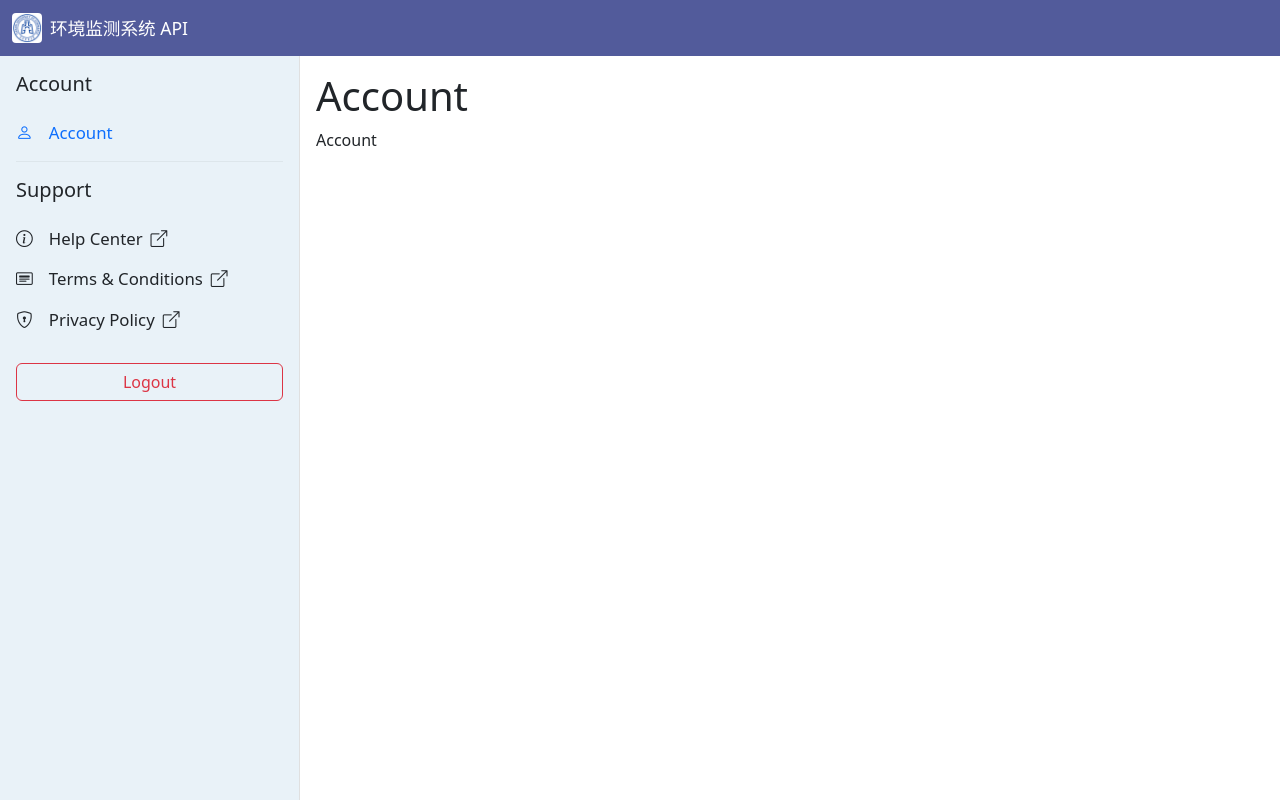
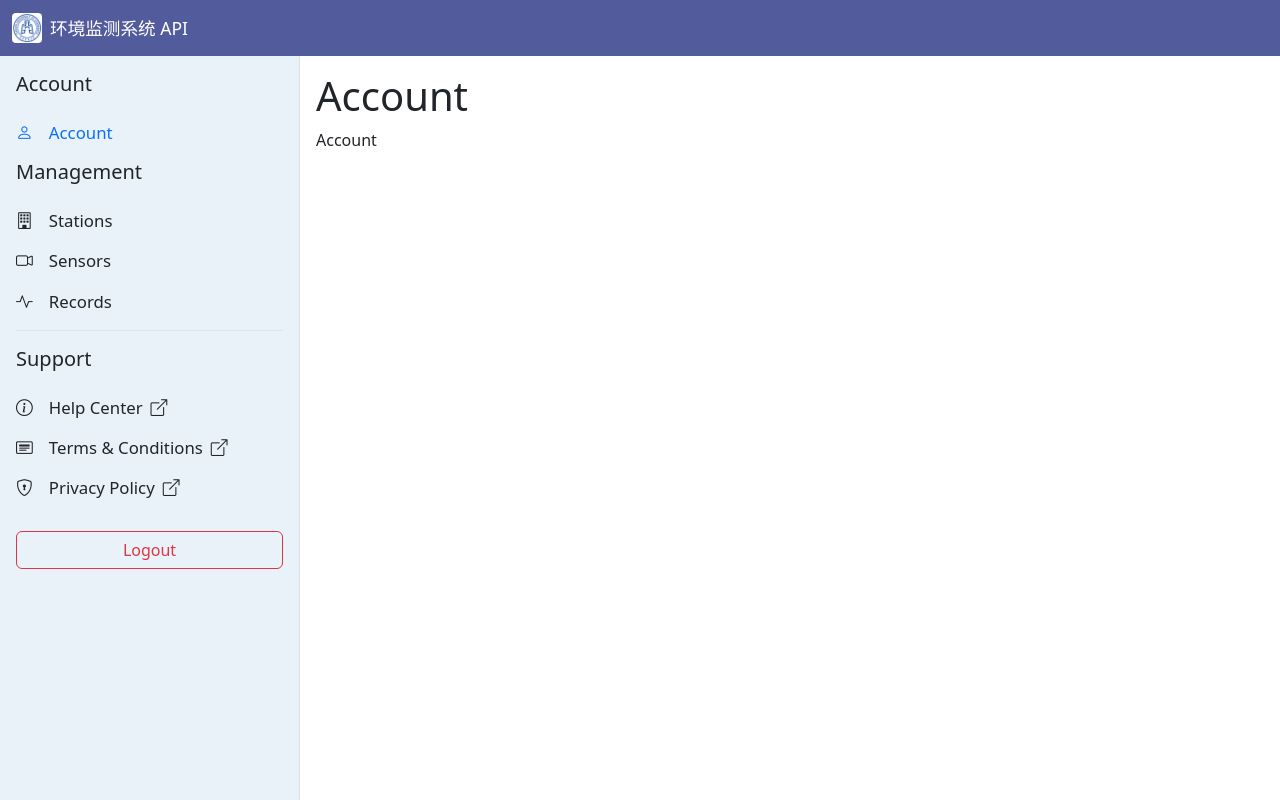
Before and after one commit to tuc-environment/EnvMonitoringDashboard, a Vue app in the folder _webapp/: page /admin in a window 1280 px wide. Built offline with nearby package versions, Linux system fonts and the light colour scheme; sample sign-in values are in the browser's storage.

Commit message:
feat: modify sidebar to render by sections

```diff
--- a/_webapp/src/layouts/SidebarLayout.vue
+++ b/_webapp/src/layouts/SidebarLayout.vue
@@ -4,45 +4,26 @@
 
     <div class="content d-flex flex-md-row flex-column-reverse">
       <div class="sidebar p-3">
-        <h5 class="mb-4">{{ name }}</h5>
+        <div v-for="(section, sectionIdx) in sections.filter((section) => !section.hidden)">
+          <h5 class="mb-4">{{ section.name }}</h5>
 
-        <SideBarButtonComponent
-          v-for="(subView, idx) in subViews.filter((v) => !v.hidden)"
-          :key="idx"
-          :name="subView.name"
-          :icon="subView.icon"
-          :selected="subView.name == subViewName"
-          @click="clickSideBar(subView.name)"
-        />
+          <SideBarButtonComponent v-for="(subView, idx) in section.subViews.filter((v) => !v.hidden)" :key="idx"
+            :name="subView.name" :icon="subView.icon" :selected="subView.name == subViewName"
+            @click="clickSideBar(subView.name)" />
+
+        </div>
 
         <hr style="color: rgba(0, 0, 0, 0.2)" />
 
         <h5 class="mb-4">Support</h5>
 
-        <SideBarButtonComponent
-          name="Help Center"
-          icon="bi-info-circle"
-          right-icon="bi-box-arrow-up-right"
-        />
+        <SideBarButtonComponent name="Help Center" icon="bi-info-circle" right-icon="bi-box-arrow-up-right" />
 
-        <SideBarButtonComponent
-          name="Terms & Conditions"
-          icon="bi-card-heading"
-          right-icon="bi-box-arrow-up-right"
-        />
+        <SideBarButtonComponent name="Terms & Conditions" icon="bi-card-heading" right-icon="bi-box-arrow-up-right" />
 
-        <SideBarButtonComponent
-          name="Privacy Policy"
-          icon="bi-shield-lock"
-          right-icon="bi-box-arrow-up-right"
-        />
+        <SideBarButtonComponent name="Privacy Policy" icon="bi-shield-lock" right-icon="bi-box-arrow-up-right" />
 
-        <button
-          v-if="backButtonPath"
-          type="button"
-          class="mt-3 w-100 btn btn-outline-primary"
-          @click="back()"
-        >
+        <button v-if="backButtonPath" type="button" class="mt-3 w-100 btn btn-outline-primary" @click="back()">
           {{ backButtonName }}
         </button>
         <button type="button" class="mt-3 w-100 btn btn-outline-danger" @click="logout()">
@@ -72,14 +53,19 @@ export interface SubView {
   component: Component
 }
 
+export interface SectionView {
+  name: string
+  hidden?: boolean
+  subViews: Array<SubView>
+}
+
 export default {
   components: {
     NavBarComponent,
     SideBarButtonComponent
   },
   props: {
-    name: { type: String, required: true },
-    subViews: { type: Array<SubView>, required: true },
+    sections: { type: Array<SectionView>, required: true },
     defaultSubView: { type: String, required: true },
     backButtonName: { type: String },
     backButtonPath: { type: String }
@@ -95,7 +81,7 @@ export default {
       return tab.toString()
     },
     selectedSubView(): SubView | null {
-      const views = this.subViews.filter((v) => v.name == this.subViewName)
+      const views = this.sections.flatMap((section) => section.subViews).filter((v) => v.name == this.subViewName)
       return views[0]
     },
     selectedComponent(): Component | null {
--- a/_webapp/src/views/admin/AdminView.vue
+++ b/_webapp/src/views/admin/AdminView.vue
@@ -1,11 +1,14 @@
 <template>
-  <SidebarLayout name="Account" :sub-views="subViews" default-sub-view="Account" />
+  <SidebarLayout :sections="sections" default-sub-view="Account" />
 </template>
 
 <script lang="ts">
 import SidebarLayout from '@/layouts/SidebarLayout.vue'
 
 import AccountView from '@/views/admin/AccountView.vue'
+import StationView from '@/views/admin/management/StationView.vue'
+import SensorView from '@/views/admin/management/SensorView.vue'
+import RecordView from '@/views/admin/management/RecordView.vue'
 
 export default {
   components: {
@@ -13,13 +16,38 @@ export default {
   },
   data() {
     return {
-      subViews: [
+      sections: [
         {
           name: 'Account',
-          icon: 'bi-person',
-          component: AccountView
+          subViews: [
+            {
+              name: 'Account',
+              icon: 'bi-person',
+              component: AccountView
+            },
+          ],
+        },
+        {
+          name: 'Management',
+          subViews: [
+            {
+              name: 'Stations',
+              icon: 'bi-building',
+              component: StationView
+            },
+            {
+              name: 'Sensors',
+              icon: 'bi-camera-video',
+              component: SensorView
+            },
+            {
+              name: 'Records',
+              icon: 'bi-activity',
+              component: RecordView
+            }
+          ],
         }
-      ]
+      ],
     }
   }
 }
--- /dev/null
+++ b/_webapp/src/views/admin/management/RecordView.vue
@@ -0,0 +1 @@
+<template>Record</template>
--- /dev/null
+++ b/_webapp/src/views/admin/management/SensorView.vue
@@ -0,0 +1 @@
+<template>Sensor</template>
--- /dev/null
+++ b/_webapp/src/views/admin/management/StationView.vue
@@ -0,0 +1 @@
+<template>Station</template>
```
